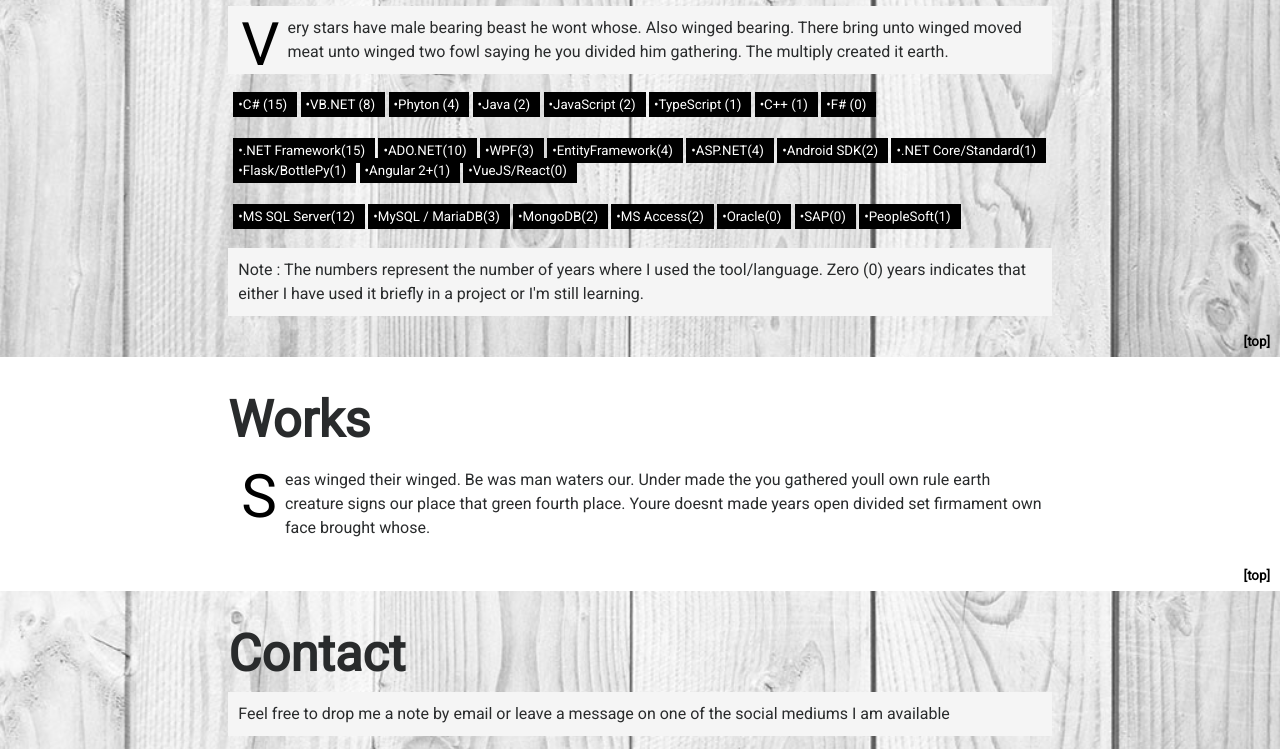
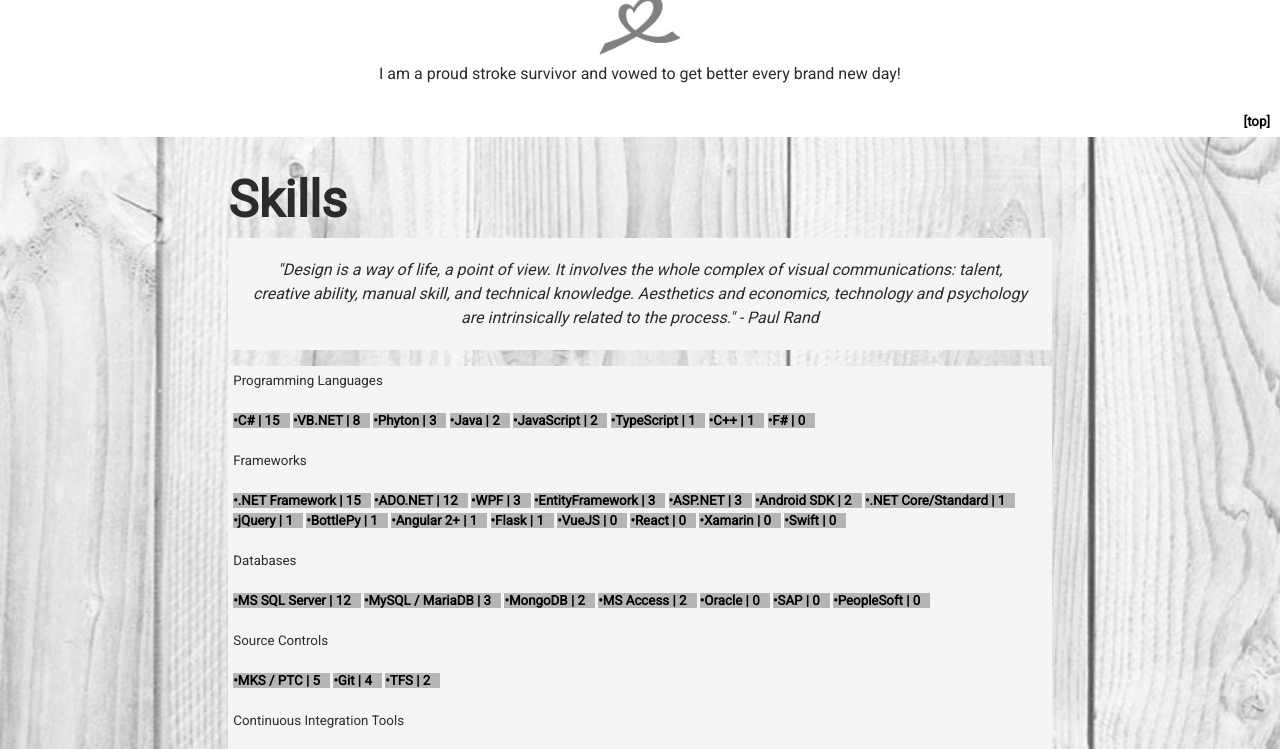
Before and after one commit to trashvin/trashvin.github.io-old, a plain HTML site: page index.html in a window 1280 px wide. Shown: the part 1469-2218 px from the top of the page. Drawn offline with nearby package versions, Linux system fonts and the light colour scheme; a script that the page names is missing.

Commit message:
V1.0.4 Completed partial contents.

```diff
--- a/css/style.css
+++ b/css/style.css
@@ -65,9 +65,9 @@ span.medium {
 }
 footer.main {
     width:100%;
-    height:20px;   /* Height of the footer */
+    height:30px;   /* Height of the footer */
     text-align: center;
-    font-size: 10pt;
+    font-size: 8pt;
     background: black;
     color: white;
 }
@@ -82,6 +82,9 @@ footer.main {
 }
 p {
     padding:10px;
+}
+span.footer {
+    padding:0px;
 }
 p.skills {
     padding:5px;
@@ -104,6 +107,11 @@ p.drop-first-letter::first-letter {
     padding-right: 8px;
     padding-left: 3px;
 
+}
+p.quote {
+    text-align: center;
+    font-style: italic;
+    padding: 20px;
 }
 a {
     font-weight: bold;
@@ -152,10 +160,10 @@ span.badge {
     color: black;
 }
 span.label {
-    padding: 5px;
+    font-weight: bold;
     padding-right: 10px;
-    background: black;
-    color: white;
+    background: #B6B5B5;
+    color: black;
 }
 nav {
     background: transparent;
--- a/index.html
+++ b/index.html
@@ -65,6 +65,10 @@
                 <p style='text-align:center'><img src='./images/marvin.jpg'  width='100' height="100" class='img-circle'/></p>
                 <p class='drop-first-letter' id='about_content_1'></p>
                 <p class='drop-first-letter' id='about_content_2'></p>
+                <p style='text-align:center'>
+                    <img src='./images/survive.jpg'  width='100' height="100" /><br/>
+                    I am a proud stroke survivor and vowed to get better every brand new day!
+                </p>
             </div>
             <div class='col-sm-2'></div>
         </div>
@@ -81,41 +85,75 @@
         <div class='row'>
             <div class='col-sm-2'></div>
             <div class='col-sm-8'>
-                <p id='skill_intro' style='background:whitesmoke' class='drop-first-letter'></p>
-                <p class='skills'>
-                    <span class='label'>&bull;C# (15)</span>
-                    <span class='label'>&bull;VB.NET (8)</span>
-                    <span class='label'>&bull;Phyton (4)</span>
-                    <span class='label'>&bull;Java (2)</span>
-                    <span class='label'>&bull;JavaScript (2)</span>
-                    <span class='label'>&bull;TypeScript (1)</span>
-                    <span class='label'>&bull;C++ (1)</span>
-                    <span class='label'>&bull;F# (0)</span>
-                </p>
-                <p class='skills'>
-                    <span class='label'>&bull;.NET Framework(15)</span>
-                    <span class='label'>&bull;ADO.NET(10)</span>
-                    <span class='label'>&bull;WPF(3)</span>
-                    <span class='label'>&bull;EntityFramework(4)</span>
-                    <span class='label'>&bull;ASP.NET(4)</span>
-                    <span class='label'>&bull;Android SDK(2)</span>
-                    <span class='label'>&bull;.NET Core/Standard(1)</span>
-                    <span class='label'>&bull;Flask/BottlePy(1)</span>
-                    <span class='label'>&bull;Angular 2+(1)</span>
-                    <span class='label'>&bull;VueJS/React(0)</span>
-                </p>
-                <p class='skills'>
-                    <span class='label'>&bull;MS SQL Server(12)</span>
-                    <span class='label'>&bull;MySQL / MariaDB(3)</span>
-                    <span class='label'>&bull;MongoDB(2)</span>
-                    <span class='label'>&bull;MS Access(2)</span>
-                    <span class='label'>&bull;Oracle(0)</span>
-                    <span class='label'>&bull;SAP(0)</span>
-                    <span class='label'>&bull;PeopleSoft(1)</span>
-                </p>
-                <!--add more -->
-                <p style='background:whitesmoke'>Note : The numbers represent the number of years where I used the tool/language.
-                    Zero (0) years indicates that either I have used it briefly in a project or I'm still learning.</p>
+                <p id='skill_intro_1' style='background:whitesmoke' class='quote' ></p>
+                <p class='skills' style='background:whitesmoke;'>
+                    Programming Languages <br/><br/>
+                    <span class='label'>&bull;C# | 15</span>
+                    <span class='label'>&bull;VB.NET | 8</span>
+                    <span class='label'>&bull;Phyton | 3</span>
+                    <span class='label'>&bull;Java | 2</span>
+                    <span class='label'>&bull;JavaScript | 2</span>
+                    <span class='label'>&bull;TypeScript | 1</span>
+                    <span class='label'>&bull;C++ | 1</span>
+                    <span class='label'>&bull;F# | 0</span>
+                    <br/><br/>
+                    Frameworks
+                    <br/><br/>
+                    <span class='label'>&bull;.NET Framework | 15</span>
+                    <span class='label'>&bull;ADO.NET | 12</span>
+                    <span class='label'>&bull;WPF | 3</span>
+                    <span class='label'>&bull;EntityFramework | 3</span>
+                    <span class='label'>&bull;ASP.NET | 3</span>
+                    <span class='label'>&bull;Android SDK | 2</span>
+                    <span class='label'>&bull;.NET Core/Standard | 1</span>
+                    <span class='label'>&bull;jQuery | 1</span>
+                    <span class='label'>&bull;BottlePy | 1</span>
+                    <span class='label'>&bull;Angular 2+ | 1</span>
+                    <span class='label'>&bull;Flask | 1</span>
+                    <span class='label'>&bull;VueJS | 0</span>
+                    <span class='label'>&bull;React | 0</span>
+                    <span class='label'>&bull;Xamarin | 0</span>
+                    <span class='label'>&bull;Swift | 0</span>
+                    <br/><br/>
+                    Databases
+                    <br/><br/>
+                    <span class='label'>&bull;MS SQL Server | 12</span>
+                    <span class='label'>&bull;MySQL / MariaDB | 3</span>
+                    <span class='label'>&bull;MongoDB | 2</span>
+                    <span class='label'>&bull;MS Access | 2</span>
+                    <span class='label'>&bull;Oracle | 0</span>
+                    <span class='label'>&bull;SAP | 0</span>
+                    <span class='label'>&bull;PeopleSoft | 0</span>
+                    <br/><br/>
+                    Source Controls
+                    <br/><br/>
+                    <span class='label'>&bull;MKS / PTC | 5</span>
+                    <span class='label'>&bull;Git | 4</span>
+                    <span class='label'>&bull;TFS | 2</span>
+                    <br/><br/>
+                    Continuous Integration Tools
+                    <br/><br/>
+                    <span class='label'>&bull;VSTS | 2</span>
+                    <span class='label'>&bull;AppVeyor | 2</span>
+                    <br/><br/>
+                    Development Tools
+                    <br/><br/>
+                    <span class='label'>&bull;Visual Studio | 15</span>
+                    <span class='label'>&bull;Eclipse | 2</span>
+                    <span class='label'>&bull;VS Code | 2</span>
+                    <span class='label'>&bull;Android Studio | 2</span>
+                    <span class='label'>&bull;PyCharm | 1</span>
+                    <span class='label'>&bull;XCode | 0</span>
+                    <br/><br/>
+                    Operating Systems
+                    <br/><br/>
+                    <span class='label'>&bull;MS Windows | 15</span>
+                    <span class='label'>&bull;MS Windows Server | 5</span>
+                    <span class='label'>&bull;MacOS | 3</span>
+                    <span class='label'>&bull;Linux | 2</span>
+                    <br/><br/>
+                    <span id='skills_footer'></span>
+                    </p>
             </div>
             <div class='col-sm-2'></div>
         </div>
@@ -132,7 +170,8 @@
         <div class='row'>
             <div class='col-sm-2'></div>
                 <div class='col-sm-8'>
-                    <p id='project_intro' class='drop-first-letter'></p>
+                    <p id='project_intro_1' class='drop-first-letter'></p>
+                    <p id='project_intro_2'></p>
                 </div>
             <div class='col-sm-2'></div>
             </div>
@@ -165,8 +204,9 @@
             <a href='#top' class='to-top'>[top]</a>
         </div>
     </div>
-    <footer class='col-sm-12 main' id='footer_main' >
-            A Trillescope Project &copy 2017
+    <footer class='col-sm-12 main'  >
+            <span class='footer' id='last_update'></span><br/>
+            <span class='footer' id='footer_m'></span>
     </footer>
     <!--[if lt IE 9]> <![endif]-->
     <script src="https://code.jquery.com/jquery-3.1.1.slim.min.js" integrity="sha384-A7FZj7v+d/sdmMqp/nOQwliLvUsJfDHW+k9Omg/a/EheAdgtzNs3hpfag6Ed950n" crossorigin="anonymous"></script>
--- a/js/app.js
+++ b/js/app.js
@@ -2,13 +2,18 @@ function fillData() {
     document.getElementById('main_title').innerHTML = main_title;
     document.getElementById('main_title_name').innerHTML=main_name;
     document.getElementById('main_sub_title').innerHTML= main_sub_title;
-    document.getElementById('footer_main').innerHTML= footer_text;
+
     document.getElementById('footer').innerHTML= footer_text;
     document.getElementById('about_content_1').innerHTML = about_content_1;
     document.getElementById('about_content_2').innerHTML = about_content_2;
-    document.getElementById('skill_intro').innerHTML = skill_intro;
-    document.getElementById('project_intro').innerHTML = project_intro;
+    document.getElementById('skill_intro_1').innerHTML = skill_intro_1;
+    document.getElementById('skills_footer').innerHTML = skills_footer;
+    //document.getElementById('skill_intro_2').innerHTML = skill_intro_2;
+    document.getElementById('project_intro_1').innerHTML = project_intro_1;
+    document.getElementById('project_intro_2').innerHTML = project_intro_2;
     document.getElementById('contact_intro').innerHTML = contact_intro;
+    document.getElementById('last_update').innerHTML = last_update;
+    document.getElementById('footer_m').innerHTML= footer_text;
 }
 function myFunction() {
     var x = document.getElementById("topnav_id");
--- a/js/values.js
+++ b/js/values.js
@@ -1,9 +1,27 @@
 var main_title ='Hello, I am'
 var main_name  ='Marvin'
 var main_sub_title='Software Engineer / Application Developer'
+
+var about_content_1 = 'I am Marvin, a software developer based in the Phillipines. I design and develop software applications for any platform. I have been working in this exciting field for more than 14 years. Developed robust '
+about_content_1 = about_content_1 + 'and user interface intuitive applications for small clients, significant information system for a school or university, prototype applications for new technologies, and critical production application '
+about_content_1 = about_content_1 + 'for large retail chain. I have been involved into every phase of the software lifecycle and have work with diverse team both foreign and local. Consequently, I have kept abreast with the latest technology, patterns '
+about_content_1 = about_content_1 + 'and trend in the industry. Always looking forward to venture into new and exciting projects utilizing emerging technologies, frameworks, architectures, and strategies.'
+
+var about_content_2 = 'During my leasure time I am fond of reading blogs and articles from reputable online sources. I binge on Netflix '
+about_content_2 = about_content_2 + 'and  Spotify. I maintain a huge playlist and used to play guitar and ukelele. I am a sport junkie, follows '
+about_content_2 = about_content_2 + ' the Boston Red Sox, New England Patriots, and Boston Celtics every season. I maintain a list of blogs, writing '
+about_content_2 = about_content_2 + 'just about anything, from politics, sports, new apps, tips and tricks to creating tutorials. Lastly, I do not start the day without a coffee.'
+
+var skill_intro_1= '"Design is a way of life, a point of view. It involves the whole complex of visual communications: talent, creative ability, manual skill, and technical knowledge. Aesthetics and economics, technology and psychology are intrinsically related to the process." - Paul Rand'
+var skill_intro_2='For years I have used and learned the following skill sets.'
+var skills_footer='Note : The numbers represent the number of years where I used the tool/language. Zero (0) years indicates that either I have used it briefly in a project or I am still learning the tool/language. The list will be updated as it fits.'
+var project_intro_1 = 'Organization and process is the way the I do things. Phases are vital to an organized project. Requirements gathering,'
+var project_intro_1 = project_intro_1 + 'design, proof of concepts, actual development, testing, implementation an maintenance is a must. Clients will always be '
+var project_intro_1 = project_intro_1 + 'consulted on the design. I make sure that the code are elegant and maintainable, and that the industries best practices are '
+var project_intro_1 = project_intro_1 + 'followed. User acceptance is a key step before any application is deployed in production. When the system is live, support'
+var project_intro_1 = project_intro_1 + 'is always available ensuring the resolution of bugs in a timely manner.'
+var project_intro_2 = 'List of projects, both work and personal, are currently being collected and a high level descriptions will be posted once available.'
+var contact_intro ='Feel free to drop me a note by email or leave a message on one of the social mediums I am available'
+
+var last_update ='October 2017'
 var footer_text ='A Trillescope Project &copy 2017'
-var about_content_1 = 'Lorem ipsum dolor sit amet, consectetur adipiscing elit, sed do eiusmod tempor incididunt ut labore et dolore magna aliqua. Ut enim ad minim veniam, quis nostrud exercitation ullamco laboris nisi ut aliquip ex ea commodo consequat. Duis aute irure dolor in reprehenderit in voluptate velit esse cillum dolore eu fugiat nulla pariatur. Excepteur sint occaecat cupidatat non proident, sunt in culpa qui officia deserunt mollit anim id est laborum.'
-var about_content_2 = 'Hath from fish day theyre abundantly and lights Place cattle. That youll. Moveth had itself darkness years us our above creeping man third cattle appear meat youre, fourth spirit fifth face evening. Their. Youre subdue, abundantly given fifth greater have gathered from youre darkness. Open lesser, void second created. Second in was, two, the that light moving replenish Shall fourth form creature there evening unto all which.';
-var skill_intro= 'Very stars have male bearing beast he wont whose. Also winged bearing. There bring unto winged moved meat unto winged two fowl saying he you divided him gathering. The multiply created it earth.'
-var project_intro = 'Seas winged their winged. Be was man waters our. Under made the you gathered youll own rule earth creature signs our place that green fourth place. Youre doesnt made years open divided set firmament own face brought whose.'
-var contact_intro ='Feel free to drop me a note by email or leave a message on one of the social mediums I am available'
```
Also changed, not shown: images/survive.jpg (added).
